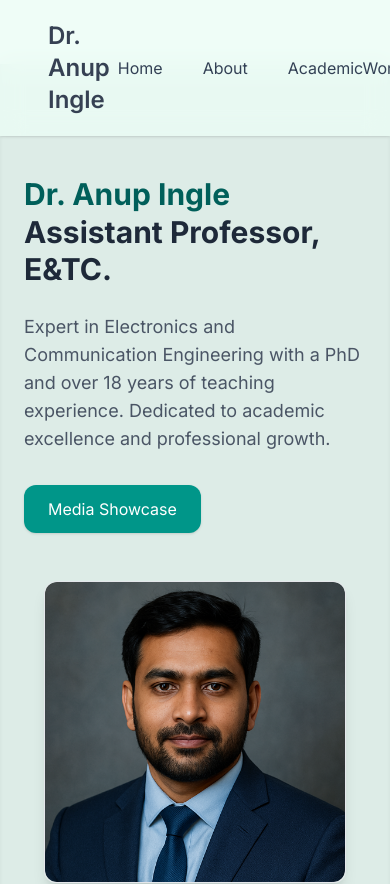
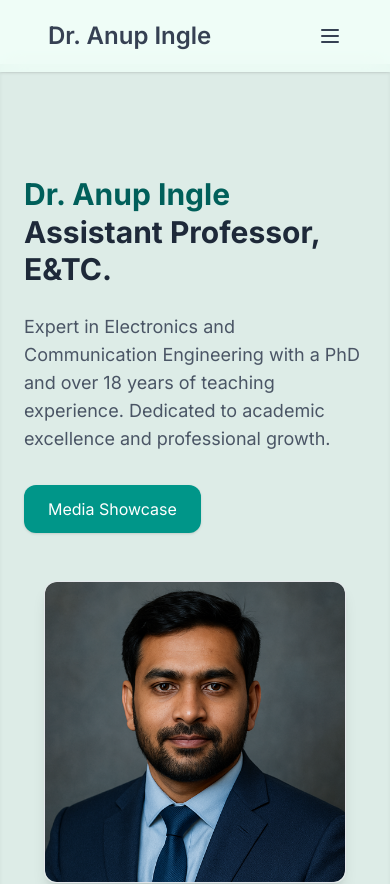
Before and after one commit to ayushrawarkar/Portfolio, a Next.js app: page / in a window 390 px wide. Shown: the top 884 px of the page. Built offline with nearby package versions, Linux system fonts and the light colour scheme.

Commit message:
Updated homepage content

```diff
--- a/components/Navbar.js
+++ b/components/Navbar.js
@@ -1,18 +1,52 @@
 'use client';
 import Link from 'next/link';
+import { useState } from 'react';
 import { NAV_LINKS } from '../constants/navLinks';
 
 export default function Navbar() {
+  const [isOpen, setIsOpen] = useState(false);
+
   return (
-    <nav className="fixed top-0 left-0 right-0 z-50 bg-emerald-50/80 backdrop-blur-md shadow-sm px-6 py-2 overflow-x-hiddens">
+    <nav className="fixed top-0 left-0 right-0 z-50 bg-emerald-50/80 backdrop-blur-md shadow-sm px-6 py-2">
       <div className="max-w-6xl mx-auto px-6 py-3 flex justify-between items-center">
+        {/* Logo */}
         <Link
           href="#home"
           className="text-2xl font-semibold text-gray-700 hover:text-gray-900 transition-colors"
         >
           Dr. Anup Ingle
         </Link>
-        <div className="flex space-x-6">
+
+        {/* Hamburger button on small screens */}
+        <button
+          className="md:hidden text-gray-700 focus:outline-none"
+          onClick={() => setIsOpen(!isOpen)}
+        >
+          <svg
+            className="w-6 h-6"
+            fill="none"
+            stroke="currentColor"
+            strokeWidth={2}
+            viewBox="0 0 24 24"
+          >
+            {isOpen ? (
+              <path
+                strokeLinecap="round"
+                strokeLinejoin="round"
+                d="M6 18L18 6M6 6l12 12"
+              />
+            ) : (
+              <path
+                strokeLinecap="round"
+                strokeLinejoin="round"
+                d="M4 6h16M4 12h16M4 18h16"
+              />
+            )}
+          </svg>
+        </button>
+
+        {/* Desktop Menu */}
+        <div className="hidden md:flex space-x-6">
           {NAV_LINKS.map((link) => (
             <Link
               key={link.href}
@@ -25,6 +59,22 @@ export default function Navbar() {
           ))}
         </div>
       </div>
+
+      {/* Mobile Menu */}
+      {isOpen && (
+        <div className="md:hidden px-6 pb-4 flex flex-col space-y-3">
+          {NAV_LINKS.map((link) => (
+            <Link
+              key={link.href}
+              href={link.href}
+              className="text-[#334155] hover:text-[#0f766e] text-lg transition-colors"
+              onClick={() => setIsOpen(false)} // Close menu on click
+            >
+              {link.label}
+            </Link>
+          ))}
+        </div>
+      )}
     </nav>
   );
 }
```
